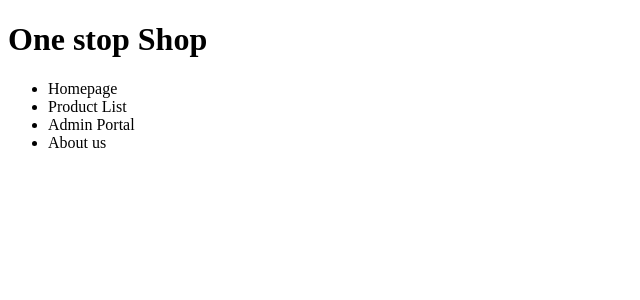
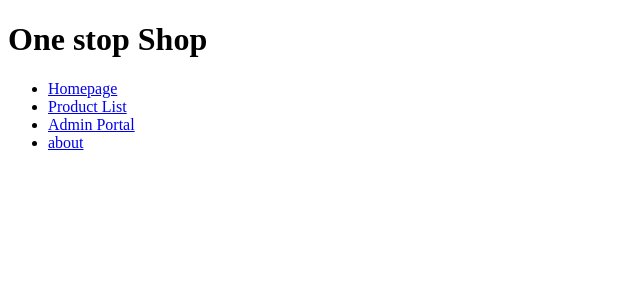
Before and after one commit to sumeetminhas/ACIT2911-Grp10, a Flask app: page / in a window 1280 px wide. Shown: the top 300 px of the page, without its empty margins (0-640 px from the left). Run offline with Flask 2, Linux system fonts and the light colour scheme.

Commit message:
Created routes for products, admin and about page
Modified app.py to include routed for products, admin login and about us page.

```diff
--- a/app.py
+++ b/app.py
@@ -6,5 +6,17 @@ app = Flask(__name__)
 def homepage():
     return render_template('/home.html')
 
+@app.route('/products')
+def products():
+    return '<h1>Products Page</h1>'
+
+@app.route('/admin')
+def admin():
+    return '<h1>Admin Login Page</h1>'
+
+@app.route('/about')
+def about():
+    return '<h1>About our One Stop Shop</h1>'
+
 if __name__ == "__main__":
     app.run(debug=True)
--- a/templates/home.html
+++ b/templates/home.html
@@ -13,10 +13,10 @@
     <div class="body">
         <nav class="nav-bar">
             <ul>
-                <li class="nav-list">Homepage</li>
-                <li class="nav-list">Product List</li>
-                <li class="nav-list">Admin Portal</li>
-                <li class="nav-list">About us</li>
+                <li class="nav-list"><a href="/">Homepage</a></li>
+                <li class="nav-list"><a href="/products">Product List</a></li>
+                <li class="nav-list"><a href="/admin">Admin Portal</a></li>
+                <li class="nav-list"><a href="/about">about</a></li>
             </ul>
         </nav>
     </div>
```
